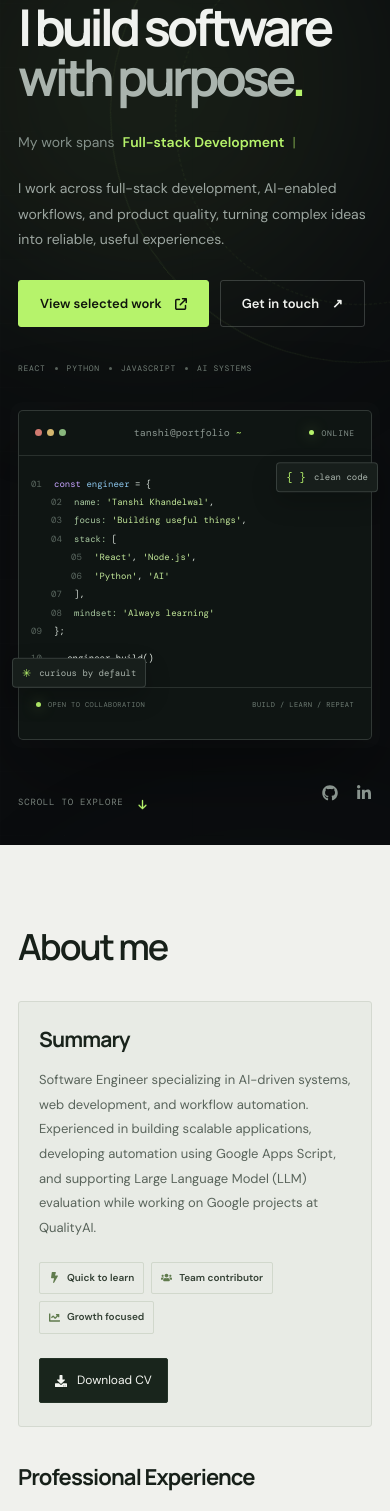
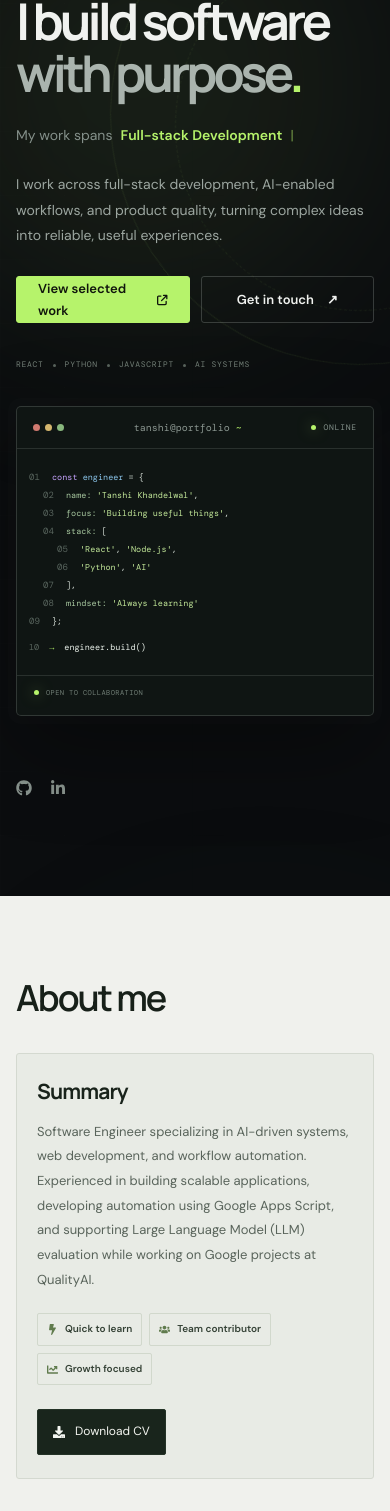
Before and after one commit to tanshi2003/Portfolio_Tanshi, a React (Create React App) app: page / in a window 390 px wide. Shown: the part 189-1700 px from the top of the page. Built offline with nearby package versions, Linux system fonts and the light colour scheme.

Commit message:
new responsiveness

```diff
--- a/src/App.css
+++ b/src/App.css
@@ -421,3 +421,132 @@ body.menu-open { overflow: hidden; }
 .project-card:hover::after { width: 100%; }
 @media (max-width: 920px) { .projects-grid { grid-template-columns: repeat(2,minmax(0,1fr)); gap: 16px; } .project-card-title-line h3 { font-size: 20px; } }
 @media (max-width: 600px) { .projects-grid { grid-template-columns: 1fr; gap: 15px; } .project-card-visual { aspect-ratio: 16/9; } .project-card-info p { min-height: auto; } }
+
+/* Global small-screen safeguards */
+@media (max-width: 1200px) {
+  .home-layout { column-gap: 4%; }
+  .console-float { display: none; }
+  .project-feature { grid-template-columns: minmax(0, 1.15fr) minmax(280px, .85fr); }
+}
+
+@media (max-width: 980px) {
+  .home-layout { grid-template-columns: minmax(0, 1fr) minmax(280px, .72fr); }
+  .hero-console { min-height: 330px; }
+  .console-body { font-size: 9px; }
+  .console-indent { padding-left: 14px; }
+  .console-indent-2 { padding-left: 28px; }
+  .contact-panel { gap: 5%; }
+  .project-feature { grid-template-columns: 1fr 0.85fr; }
+}
+
+@media (max-width: 760px) {
+  .App, main, section, .navbar { max-width: 100vw; }
+  .max-width, .footer-inner { width: calc(100% - 32px); }
+  section { overflow-x: clip; }
+  .home-layout { grid-template-columns: 1fr; }
+  .hero-console { width: 100%; max-width: none; }
+  .console-chrome { height: 42px; }
+  .console-body { overflow-x: hidden; }
+  .scroll-cue { bottom: -60px; }
+  .hero-socials { bottom: -60px; }
+  .about-summary, .exp-card, .service-card, .project-card, .contact-panel { min-width: 0; }
+  .exp-card-top { align-items: flex-start; }
+  .exp-heading-text { min-width: 0; }
+  .exp-role, .exp-company { overflow-wrap: anywhere; }
+  .service-card { min-width: 0; }
+  .project-filters { width: 100%; }
+  .project-feature-copy { max-width: none; }
+  .project-modal-actions a { max-width: 100%; justify-content: center; }
+  .contact-panel { min-width: 0; }
+  .contact-detail { align-items: flex-start; min-width: 0; }
+  .contact-detail > div { min-width: 0; }
+  .contact-copy h2 { overflow-wrap: anywhere; }
+}
+
+@media (max-width: 600px) {
+  .home { padding: 108px 0 92px; }
+  .eyebrow { align-items: flex-start; flex-wrap: wrap; row-gap: 6px; }
+  .eyebrow-rule { display: none; }
+  .text-2 { font-size: clamp(42px, 13vw, 58px); line-height: 1.02; }
+  .text-3 { align-items: flex-start; }
+  .typing-label, .typing { max-width: 100%; }
+  .home-actions { width: 100%; }
+  .home-actions .button { flex: 1 1 170px; }
+  .home-meta { line-height: 1.7; }
+  .hero-console { min-height: 310px; }
+  .console-body { font-size: 8.5px; line-height: 2; }
+  .console-footer { flex-wrap: wrap; }
+  .console-footer span:last-child { display: none; }
+  .scroll-cue { display: none; }
+  .hero-socials { position: static; margin-top: 28px; }
+  .about-grid { gap: 28px; }
+  .about-summary { width: 100%; }
+  .about-cv-btn { max-width: 100%; justify-content: center; }
+  .exp-card-top { flex-wrap: nowrap; }
+  .exp-duration { margin: 0 0 0 auto; }
+  .techstack-tabs { display: grid; grid-template-columns: repeat(2, minmax(0, 1fr)); }
+  .techstack-tab { width: 100%; min-height: 42px; text-align: center; }
+  .techstack-grid { grid-template-columns: repeat(2, minmax(0, 1fr)); }
+  .techstack-card { min-width: 0; }
+  .projects { padding: 78px 0 88px; }
+  .projects-shell { width: calc(100% - 32px); }
+  .projects-header { margin-bottom: 28px; }
+  .projects .title { font-size: clamp(38px, 12vw, 46px); }
+  .projects-lead { margin-top: 14px; }
+  .projects-count-row { gap: 12px; }
+  .project-feature-image-label { left: 10px; top: 10px; max-width: calc(100% - 66px); overflow-wrap: anywhere; }
+  .project-feature-arrow { right: 10px; bottom: 10px; }
+  .project-feature-meta { gap: 8px 12px; }
+  .project-feature-copy h3 { font-size: clamp(32px, 10vw, 40px); }
+  .project-card-title-line { align-items: flex-start; }
+  .project-card-title-line h3 { font-size: clamp(18px, 5.5vw, 22px); }
+  .project-card-index { max-width: calc(100% - 62px); overflow-wrap: anywhere; }
+  .project-modal-backdrop { align-items: end; padding: 0; }
+  .project-modal { width: 100%; max-height: 92svh; border-radius: 12px 12px 0 0; border-bottom: 0; }
+  .project-modal-close { position: fixed; top: calc(8svh + 8px); right: 12px; }
+  .project-modal-visual { max-height: 32svh; }
+  .project-modal-visual img { max-height: 28svh; }
+  .project-modal-actions { display: grid; grid-template-columns: 1fr; }
+  .project-modal-actions a { width: 100%; }
+  .contact { padding: 82px 0; }
+  .contact-panel { padding: 24px 18px; }
+  .contact-copy h2 { font-size: clamp(38px, 12vw, 44px); line-height: 1.02; }
+  .contact-copy .button { width: 100%; }
+  .contact-detail a { overflow-wrap: anywhere; word-break: break-word; }
+  .footer-inner { align-items: flex-start; }
+}
+
+@media (max-width: 380px) {
+  .max-width, .footer-inner { width: calc(100% - 24px); }
+  .navbar { height: 64px; }
+  .navbar.sticky { height: 60px; }
+  .navbar.sticky .menu { top: 60px; }
+  .menu { top: 64px; padding-inline: 14px; }
+  .logo-mark { font-size: 23px; }
+  .text-2 { font-size: 40px; }
+  .home-actions { flex-direction: column; }
+  .home-actions .button { width: 100%; flex-basis: auto; }
+  .console-body { padding-inline: 8px; font-size: 8px; }
+  .console-indent { padding-left: 8px; }
+  .console-indent-2 { padding-left: 16px; }
+  .console-muted { width: 18px; }
+  .title { font-size: 32px; }
+  .exp-card-top { flex-wrap: wrap; }
+  .exp-duration { width: 100%; margin: 2px 0 0 46px; }
+  .techstack-grid { grid-template-columns: 1fr; }
+  .techstack-card { min-height: 68px; }
+  .projects-shell { width: calc(100% - 24px); }
+  .projects .title { font-size: 36px; }
+  .filter-btn { flex: 1 1 calc(33.333% - 8px); justify-content: center; padding-inline: 7px; }
+  .project-feature-copy h3 { font-size: 32px; }
+  .project-card-info { padding-inline: 14px; }
+  .project-modal-body { padding-inline: 14px; }
+  .contact-panel { padding-inline: 14px; }
+  .contact-copy h2 { font-size: 36px; }
+}
+
+@media (hover: none) {
+  .project-card:hover, .service-card:hover, .exp-card:hover, .techstack-card:hover,
+  .home-actions .button:hover, .hero-console:hover, .project-feature:hover { transform: none; }
+  .project-card:hover::after { width: 0; }
+}
```
